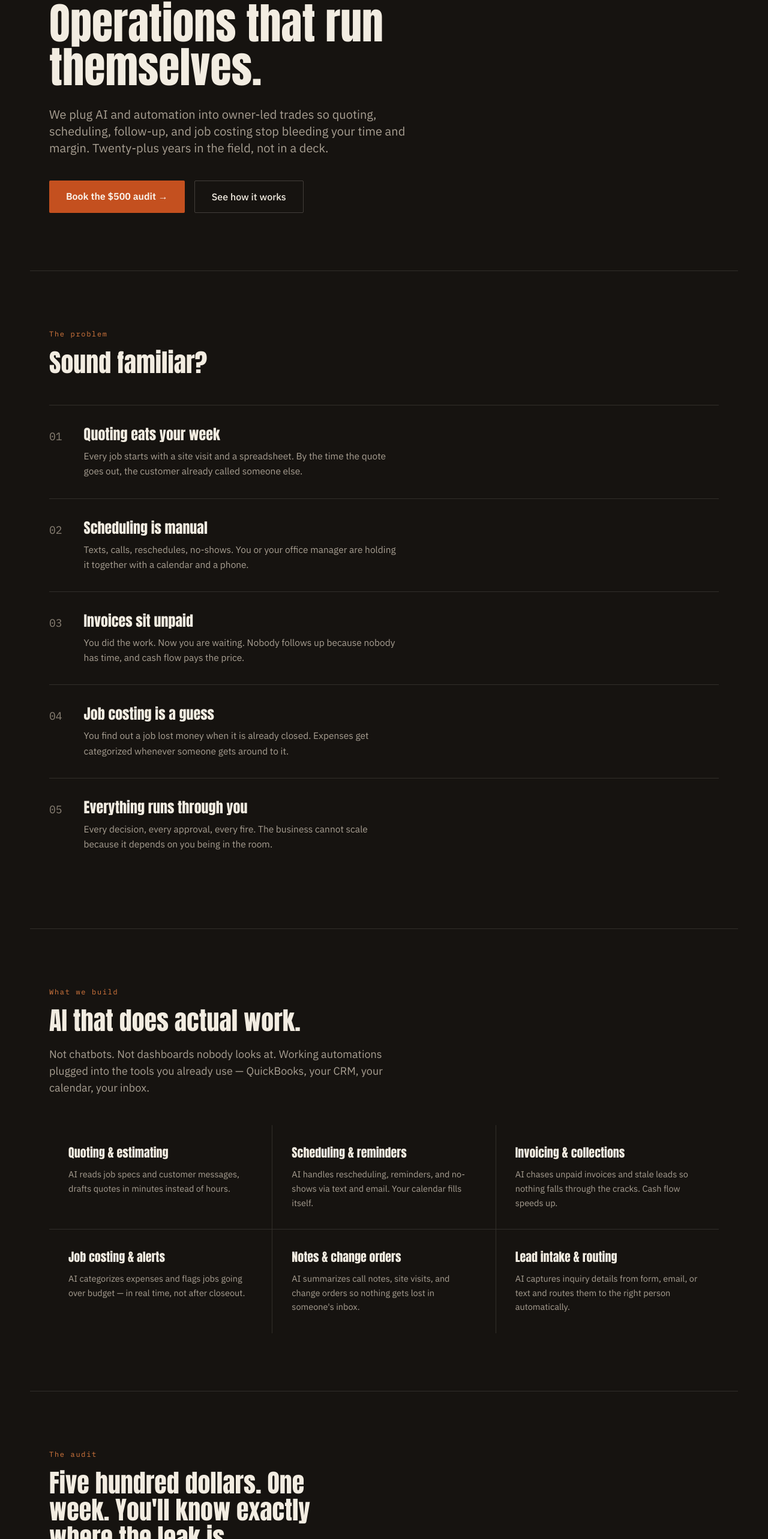
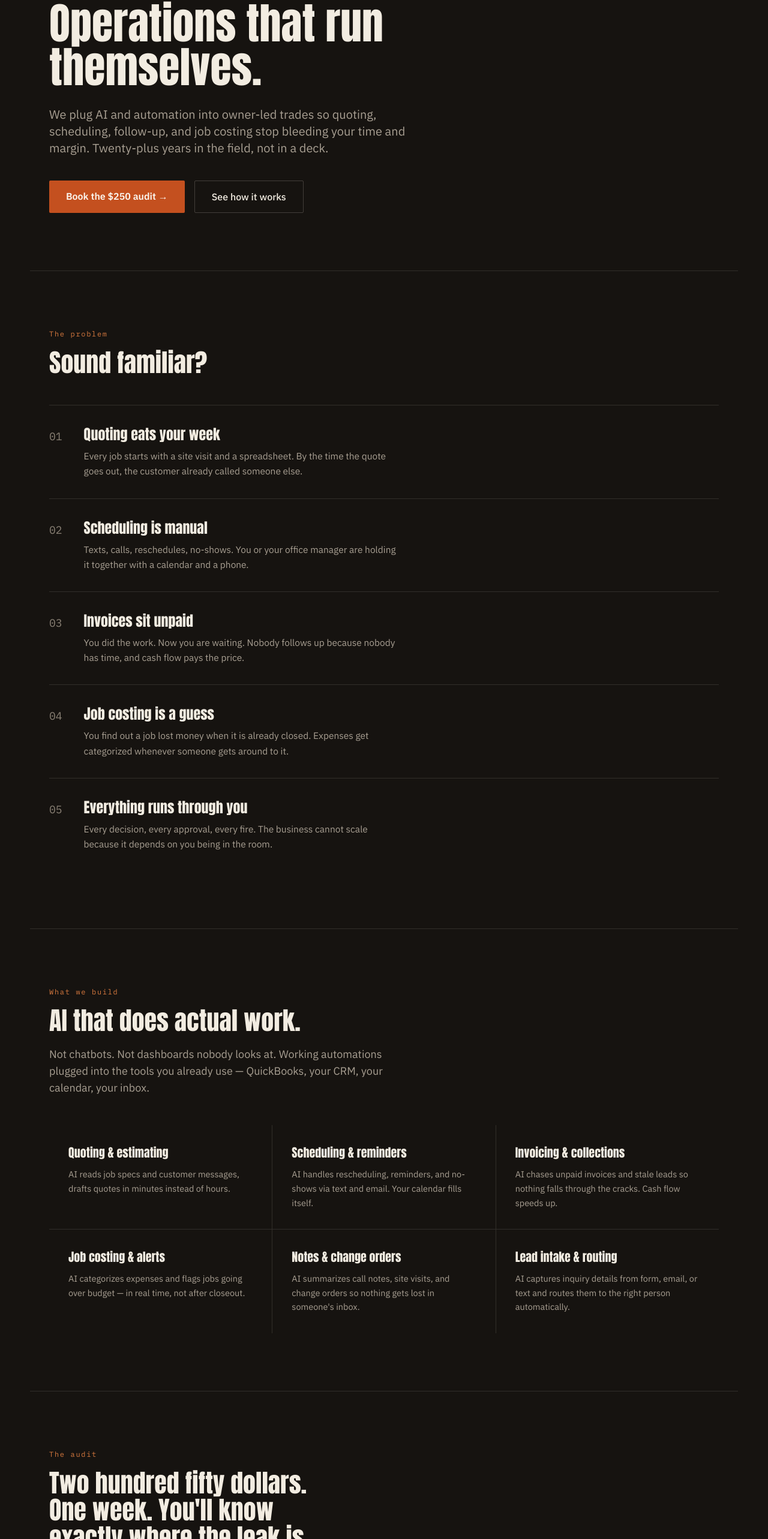
Before and after one commit to gremlinbooks/oakbridge-site, a Next.js app: page / in a window 1280 px wide. Shown: the part 178-2744 px from the top of the page at 60% size. Built offline with nearby package versions, Linux system fonts and the light colour scheme.

Commit message:
Price drop: $500 → $250 audit (can raise if schedule fills)

```diff
--- a/app/layout.tsx
+++ b/app/layout.tsx
@@ -24,7 +24,7 @@ const plexMono = IBM_Plex_Mono({
 const siteUrl = 'https://oakbridgelabs.com';
 const title = 'Oakbridge Labs — AI + Operations for Owner-Led Trades';
 const description =
-  'We plug AI into your operations so quoting, scheduling, follow-up, and job costing stop bleeding your time and margin. $500 QuickOps Audit. 20+ years in the field.';
+  'We plug AI into your operations so quoting, scheduling, follow-up, and job costing stop bleeding your time and margin. $250 QuickOps Audit. 20+ years in the field.';
 
 export const metadata: Metadata = {
   metadataBase: new URL(siteUrl),
@@ -60,7 +60,7 @@ const jsonLd = {
   },
   areaServed: 'US',
   serviceType: 'AI integration and operations automation for owner-led trades and construction businesses',
-  priceRange: '$500+'
+  priceRange: '$250+'
 };
 
 export default function RootLayout({ children }: { children: React.ReactNode }) {
--- a/app/page.tsx
+++ b/app/page.tsx
@@ -33,7 +33,7 @@ const whatsNext = [
 
 const processSteps = [
   { num: '01', title: 'Book the audit', timing: '20 min · Free', body: 'A straight conversation about where it hurts. If your business doesn\'t have the scale to benefit, we\'ll tell you.' },
-  { num: '02', title: 'Audit call + diagnostic', timing: '45 min · $500', body: 'We map the 3 biggest friction points and dollarize what they\'re costing you. You get a one-page report within 48 hours, plus a fully built-out Google Business Profile.' },
+  { num: '02', title: 'Audit call + diagnostic', timing: '45 min · $250', body: 'We map the 3 biggest friction points and dollarize what they\'re costing you. You get a one-page report within 48 hours, plus a fully built-out Google Business Profile.' },
   { num: '03', title: 'Build the fix', timing: '2–4 weeks', body: 'If you want us to build it, we quote the work. 1–2 working automations, integrated with your tools, 30-day handoff support.' },
   { num: '04', title: 'Keep it running', timing: 'Optional · Monthly', body: 'Monthly ops review, new automations each quarter, fractional support. Stay if it pays. Leave if it doesn\'t.' }
 ];
@@ -58,7 +58,7 @@ export default function Home() {
             rel="noopener noreferrer"
             className="inline-block bg-rust hover:bg-rustLight text-[#fbf6ef] font-semibold text-[16px] px-7 py-3.5 rounded-sm transition-colors"
           >
-            Book the $500 audit →
+            Book the $250 audit →
           </a>
           <a
             href="#offer"
@@ -107,17 +107,17 @@ export default function Home() {
       <section id="offer" className="max-w-[1180px] mx-auto px-5 sm:px-8 py-16 sm:py-24 border-b border-line">
         <div className="font-mono text-[12px] tracking-[0.14em] text-amber mb-4">The audit</div>
         <h2 className="font-display font-normal text-[28px] sm:text-[42px] leading-[1.08] max-w-[22ch] mb-5">
-          Five hundred dollars. One week. You&apos;ll know exactly where the leak is.
+          Two hundred fifty dollars. One week. You&apos;ll know exactly where the leak is.
         </h2>
         <p className="text-[16px] sm:text-lg leading-relaxed text-muted max-w-[56ch] mb-10">
-          The QuickOps Audit is the front door. You get a 45-minute call, a one-page diagnostic with the two biggest opportunities dollarized, and we build out or fix your Google Business Profile so it actually shows up in the map pack and converts. That alone is worth the $500.
+          The QuickOps Audit is the front door. You get a 45-minute call, a one-page diagnostic with the two biggest opportunities dollarized, and we build out or fix your Google Business Profile so it actually shows up in the map pack and converts. That alone is worth the $250.
         </p>
 
         <div className="border border-ink/15 rounded-sm p-6 sm:p-8 bg-panel mb-10">
           <div className="flex flex-wrap items-baseline gap-4 mb-5">
             <h3 className="font-display font-normal text-xl sm:text-2xl text-ink">QuickOps Audit</h3>
             <span className="font-mono text-[12px] text-mutedDark tracking-wide">1 week</span>
-            <span className="font-display text-2xl sm:text-3xl text-rust ml-auto">$500</span>
+            <span className="font-display text-2xl sm:text-3xl text-rust ml-auto">$250</span>
           </div>
           <p className="text-[15px] leading-relaxed text-muted max-w-[56ch] mb-5">
             Best for owners who know something is wrong but can&apos;t pinpoint where the margin is going. No ongoing commitment — if there&apos;s nothing worth fixing, we&apos;ll tell you straight.
@@ -139,7 +139,7 @@ export default function Home() {
             rel="noopener noreferrer"
             className="inline-block bg-rust hover:bg-rustLight text-[#fbf6ef] font-semibold text-[16px] px-7 py-3.5 rounded-sm transition-colors"
           >
-            Book the $500 audit →
+            Book the $250 audit →
           </a>
         </div>
 
@@ -217,7 +217,7 @@ export default function Home() {
         <div className="font-mono text-[12px] tracking-[0.14em] text-amber mb-4">Contact</div>
         <h2 className="font-display font-normal text-[28px] sm:text-[42px] leading-[1.08] mb-4">Find your leak.</h2>
         <p className="text-[15.5px] text-muted leading-relaxed max-w-[52ch] mb-10">
-          Twenty minutes, no pitch deck. Tell us what&apos;s eating your week and we&apos;ll tell you straight whether the $500 audit is worth it for you.
+          Twenty minutes, no pitch deck. Tell us what&apos;s eating your week and we&apos;ll tell you straight whether the $250 audit is worth it for you.
         </p>
         <p className="text-[15.5px] text-muted leading-relaxed max-w-[52ch] mb-8">
           <a
```
